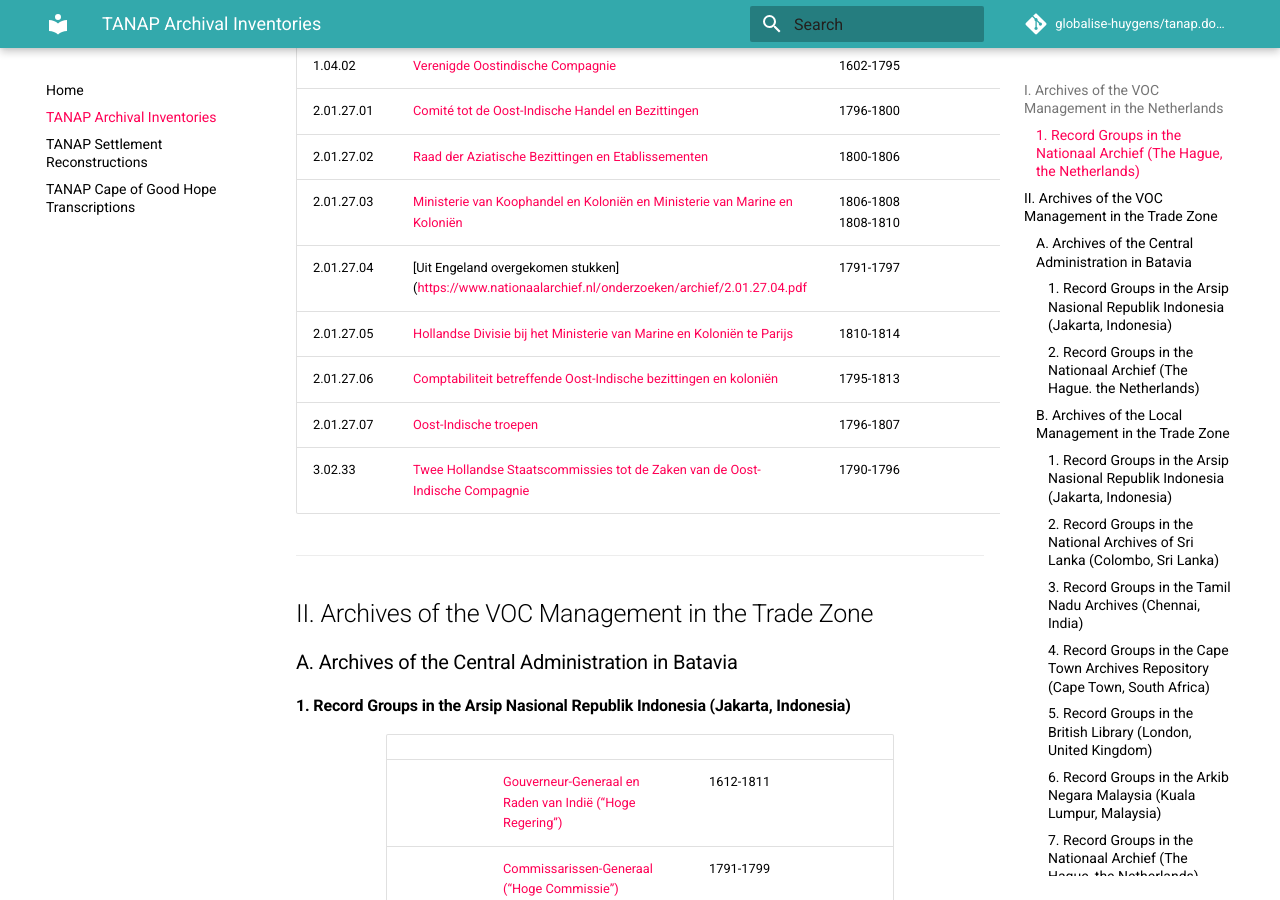
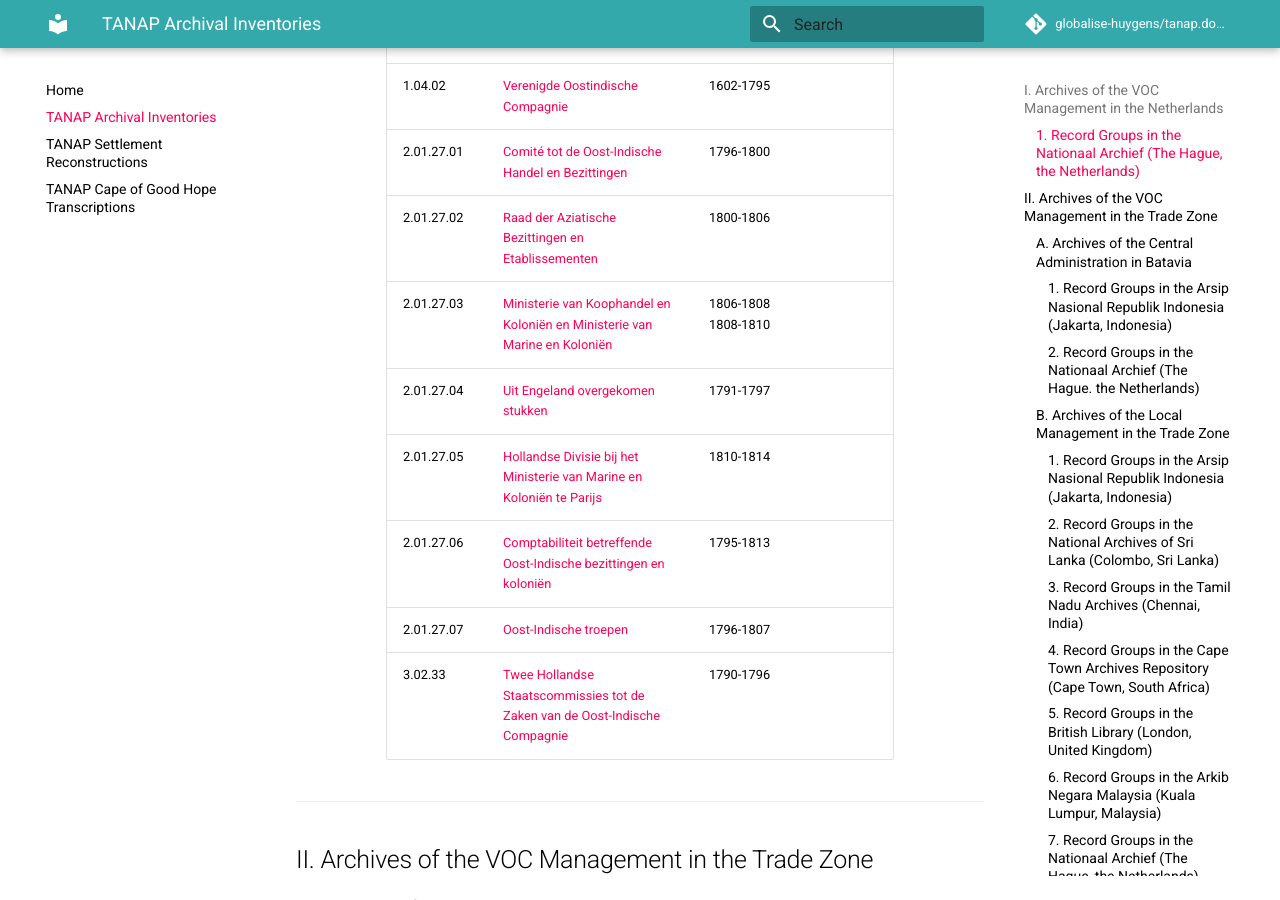
Before and after one commit to globalise-huygens/tanap.docs.globalise.huygens.knaw.nl, an MkDocs documentation site: the page built from docs/archival-inventories/index.md, in a window 1280 px wide and 900 px high, scrolled down 300 px. Built offline with MkDocs 1.6.1 and Material for MkDocs 9.7.7, drawn with Linux system fonts in a browser that asks for light colours; comment, search, counter and statistics services are not loaded; some of the changed lines change nothing that is shown.

Commit message:
Fix broken hyperlink index.md

```diff
--- a/docs/archival-inventories/index.md
+++ b/docs/archival-inventories/index.md
@@ -11,7 +11,7 @@
 | 2.01.27.01 | [Comité tot de Oost-Indische Handel en Bezittingen](https://www.nationaalarchief.nl/onderzoeken/archief/2.01.27.01) | 1796-1800 |
 | 2.01.27.02 | [Raad der Aziatische Bezittingen en Etablissementen](https://www.nationaalarchief.nl/onderzoeken/archief/2.01.27.02) | 1800-1806 |
 | 2.01.27.03 | [Ministerie van Koophandel en Koloniën en Ministerie van Marine en Koloniën](https://www.nationaalarchief.nl/onderzoeken/archief/2.01.27.03) | 1806-1808  <br>1808-1810 |
-| 2.01.27.04 | [Uit Engeland overgekomen stukken](https://www.nationaalarchief.nl/onderzoeken/archief/2.01.27.04.pdf | 1791-1797 |
+| 2.01.27.04 | [Uit Engeland overgekomen stukken](https://www.nationaalarchief.nl/onderzoeken/archief/2.01.27.04) | 1791-1797 |
 | 2.01.27.05 | [Hollandse Divisie bij het Ministerie van Marine en Koloniën te Parijs](https://www.nationaalarchief.nl/onderzoeken/archief/2.01.27.05) | 1810-1814 |
 | 2.01.27.06 | [Comptabiliteit betreffende Oost-Indische bezittingen en koloniën](https://www.nationaalarchief.nl/onderzoeken/archief/2.01.27.06) | 1795-1813 |
 | 2.01.27.07 | [Oost-Indische troepen](https://www.nationaalarchief.nl/onderzoeken/archief/2.01.27.07) | 1796-1807 |
```
